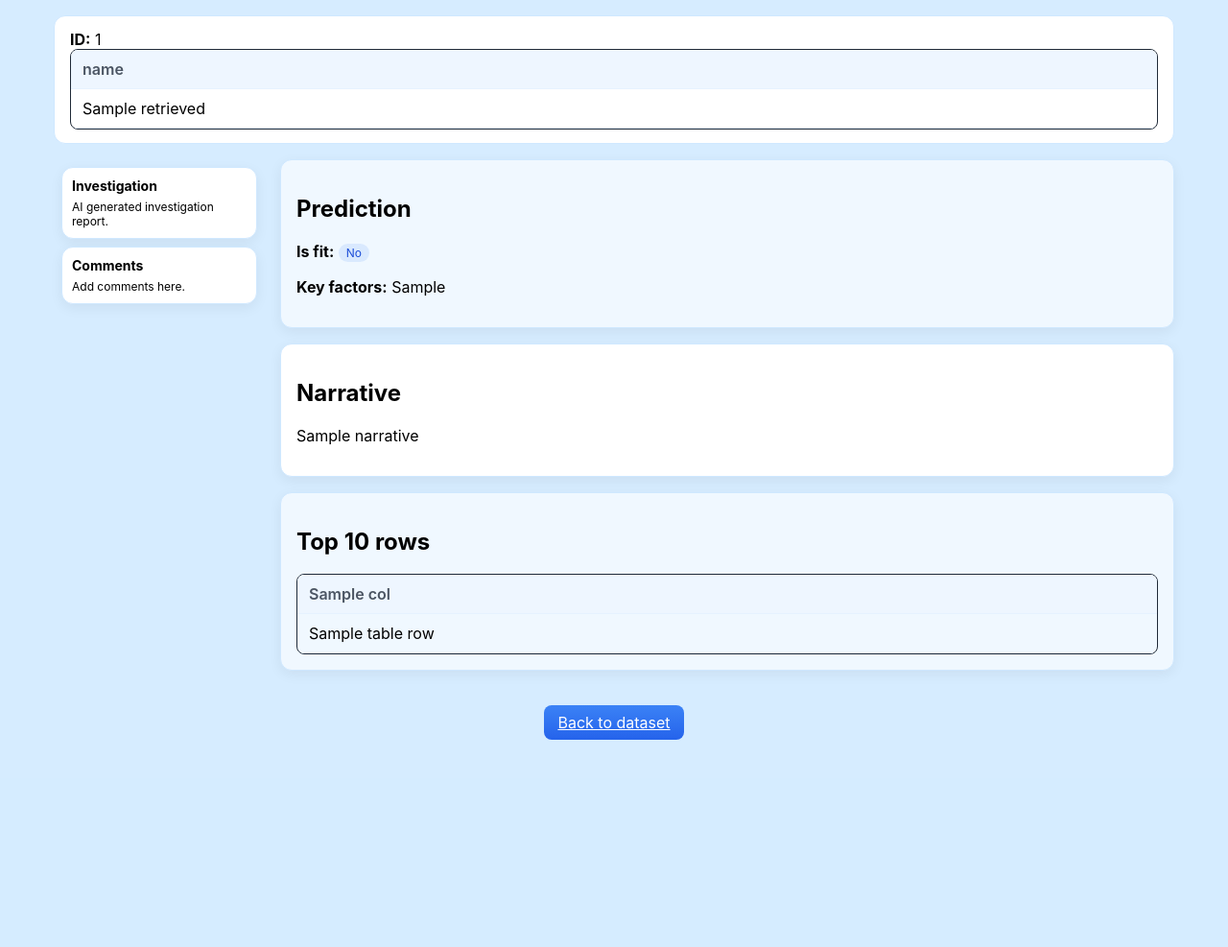
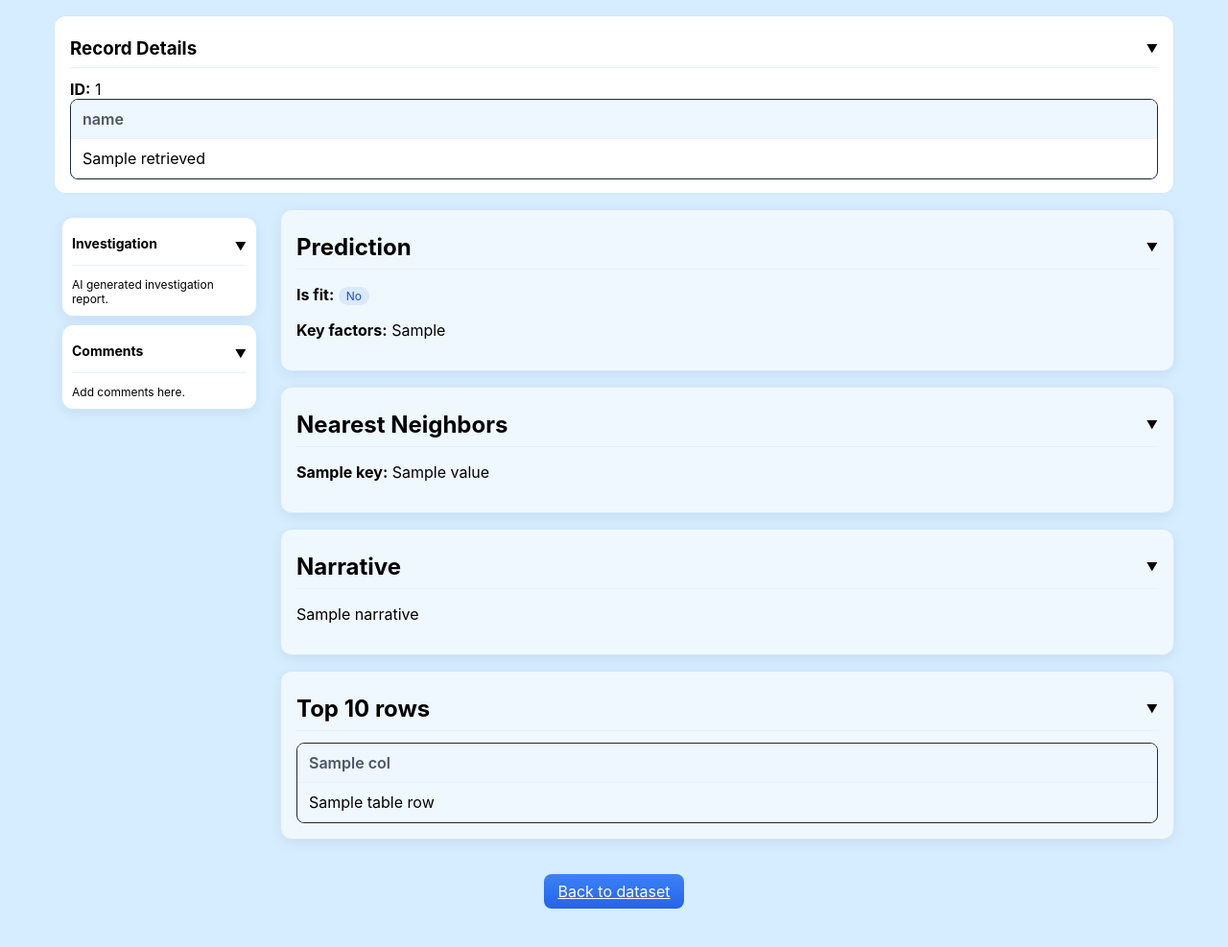
Before and after one commit to chandanchance/us_prediction, a Flask app: template templates/result.html in a window 1280 px wide. Shown: the part 67-1054 px from the top of the page at 96% size. Before the commit the page ends 838 px from the top, so only its background shows below. Run offline with Flask 3, Linux system fonts and the light colour scheme; the template is opened without the code that fills it: most values are stand-ins (such as "Sample title", 1, 10 or a date in 2020).

Commit message:
Update result.html

```diff
--- a/templates/result.html
+++ b/templates/result.html
@@ -11,9 +11,14 @@
       <h1>Fitness prediction</h1>
     </header>
 
-    <main class="layout-grid">
+    <main class="layout-grid{% if output.block_nearest_neighbors and output.block_nearest_neighbors|length > 0 %} has-neighbors{% endif %}">
       <!-- Upper horizontal ribbon bar -->
-      <section class="ribbon">
+      <section class="ribbon collapsible">
+        <div class="section-header" onclick="toggleSection('ribbon')">
+          <h3>Record Details</h3>
+          <span class="collapse-icon" id="ribbon-icon">▼</span>
+        </div>
+        <div class="section-content" id="ribbon-content">
           <div>
             <strong>ID:</strong> {{ output.block_ribbon.id }}
           </div>
@@ -37,23 +42,38 @@
               </table>
             </div>
           </div>
+        </div>
       </section>
 
       <!-- Left vertical block with two sub blocks -->
       <aside class="left-rail">
-        <section class="card">
+        <section class="card collapsible">
+          <div class="section-header" onclick="toggleInvestigation()">
             <h3>Investigation</h3>
+            <span class="collapse-icon" id="investigation-icon">▼</span>
+          </div>
+          <div class="section-content" id="investigation-content">
             <p class="muted">AI generated investigation report.</p>
+          </div>
         </section>
-        <section class="card">
+        <section class="card collapsible">
+          <div class="section-header" onclick="toggleSection('comments')">
             <h3>Comments</h3>
+            <span class="collapse-icon" id="comments-icon">▼</span>
+          </div>
+          <div class="section-content" id="comments-content">
             <p class="muted">Add comments here.</p>
+          </div>
         </section>
       </aside>
 
-      <!-- Middle Upper block -->
-      <section class="middle-upper card">
+      <!-- Middle Upper block - Prediction -->
+      <section class="middle-upper card collapsible">
+        <div class="section-header" onclick="toggleSection('prediction')">
           <h2>Prediction</h2>
+          <span class="collapse-icon" id="prediction-icon">▼</span>
+        </div>
+        <div class="section-content" id="prediction-content">
           <p>
             <strong>Is fit:</strong>
             <span class="badge {{ 'badge-success' if output.block_middle_upper.is_fit == 1 else 'badge-danger' }}">
@@ -64,11 +84,44 @@
             <strong>Key factors:</strong>
             {{ output.block_middle_upper.key_factors }}
           </p>
+        </div>
+      </section>
+
+      <!-- Middle Upper block - Nearest Neighbors (always present but conditionally visible) -->
+      <section class="middle-neighbors card collapsible" {% if not output.block_nearest_neighbors or output.block_nearest_neighbors|length == 0 %}style="display: none;"{% endif %}>
+        <div class="section-header" onclick="toggleSection('neighbors')">
+          <h2>Nearest Neighbors</h2>
+          <span class="collapse-icon" id="neighbors-icon">▼</span>
+        </div>
+        <div class="section-content" id="neighbors-content">
+          {% if output.block_nearest_neighbors and output.block_nearest_neighbors|length > 0 %}
+            {% for key, value in output.block_nearest_neighbors.items() %}
+            <p><strong>{{ key }}:</strong> {{ value }}</p>
+            {% endfor %}
+          {% else %}
+            <p class="muted">No nearest neighbors data available.</p>
+          {% endif %}
+        </div>
+      </section>
+
+      <!-- Middle Narrative block (moved from right) -->
+      <section class="middle-narrative card collapsible">
+        <div class="section-header" onclick="toggleSection('narrative')">
+          <h2>Narrative</h2>
+          <span class="collapse-icon" id="narrative-icon">▼</span>
+        </div>
+        <div class="section-content" id="narrative-content">
+          <p>{{ output.block_right.narrative }}</p>
+        </div>
       </section>
 
       <!-- Middle Lower block with table of first 10 rows -->
-      <section class="middle-lower card">
+      <section class="middle-lower card collapsible">
+        <div class="section-header" onclick="toggleSection('top10')">
           <h2>Top 10 rows</h2>
+          <span class="collapse-icon" id="top10-icon">▼</span>
+        </div>
+        <div class="section-content" id="top10-content">
           <div class="table-responsive">
             <table class="table">
               <thead>
@@ -89,17 +142,79 @@
               </tbody>
             </table>
           </div>
+        </div>
       </section>
-
-      <!-- Right vertical block with narrative -->
-      <aside class="right-rail card">
-        <h2>Narrative</h2>
-        <p>{{ output.block_right.narrative }}</p>
-      </aside>
     </main>
 
     <footer class="footer">
       <a class="btn" href="/">Back to dataset</a>
     </footer>
+
+    <script>
+      function toggleSection(sectionId) {
+        const content = document.getElementById(sectionId + '-content');
+        const icon = document.getElementById(sectionId + '-icon');
+
+        if (content.style.display === 'none') {
+          content.style.display = 'block';
+          icon.textContent = '▼';
+        } else {
+          content.style.display = 'none';
+          icon.textContent = '▶';
+        }
+      }
+
+      function toggleInvestigation() {
+        const investigationContent = document.getElementById('investigation-content');
+        const investigationIcon = document.getElementById('investigation-icon');
+
+        // Toggle investigation section
+        const isInvestigationVisible = investigationContent.style.display !== 'none';
+
+        if (isInvestigationVisible) {
+          // Hide investigation and all middle blocks
+          investigationContent.style.display = 'none';
+          investigationIcon.textContent = '▶';
+
+          // Hide all middle blocks
+          document.getElementById('prediction-content').style.display = 'none';
+          document.getElementById('prediction-icon').textContent = '▶';
+
+          // Hide neighbors block if it exists
+          const neighborsContent = document.getElementById('neighbors-content');
+          const neighborsIcon = document.getElementById('neighbors-icon');
+          if (neighborsContent) {
+            neighborsContent.style.display = 'none';
+            neighborsIcon.textContent = '▶';
+          }
+
+          document.getElementById('narrative-content').style.display = 'none';
+          document.getElementById('narrative-icon').textContent = '▶';
+          document.getElementById('top10-content').style.display = 'none';
+          document.getElementById('top10-icon').textContent = '▶';
+        } else {
+          // Show investigation and all middle blocks
+          investigationContent.style.display = 'block';
+          investigationIcon.textContent = '▼';
+
+          // Show all middle blocks
+          document.getElementById('prediction-content').style.display = 'block';
+          document.getElementById('prediction-icon').textContent = '▼';
+
+          // Show neighbors block if it exists
+          const neighborsContent = document.getElementById('neighbors-content');
+          const neighborsIcon = document.getElementById('neighbors-icon');
+          if (neighborsContent) {
+            neighborsContent.style.display = 'block';
+            neighborsIcon.textContent = '▼';
+          }
+
+          document.getElementById('narrative-content').style.display = 'block';
+          document.getElementById('narrative-icon').textContent = '▼';
+          document.getElementById('top10-content').style.display = 'block';
+          document.getElementById('top10-icon').textContent = '▼';
+        }
+      }
+    </script>
   </body>
   </html>
```
Lines whose indentation alone changed are shown as unchanged.
